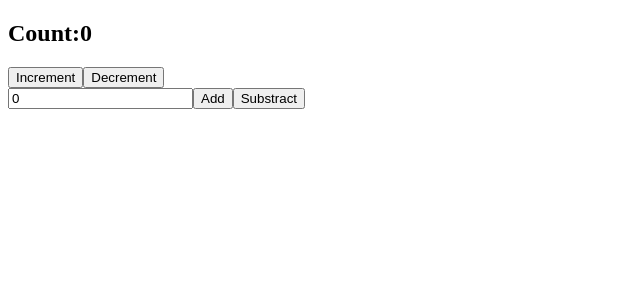
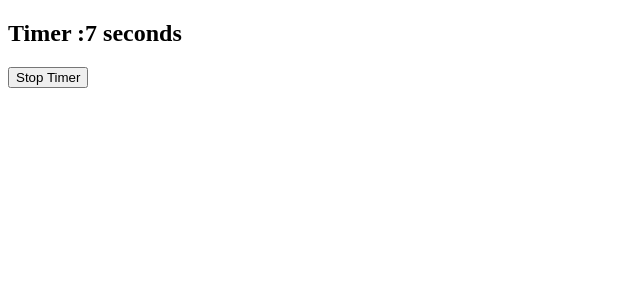
Before and after one commit to shyam888-git/React-js-30-days-challanges, a React (Vite) app in the folder react-js-19/: page / in a window 1280 px wide. Shown: the top 300 px of the page, without its empty margins (0-640 px from the left). Built offline with nearby package versions, Linux system fonts and the light colour scheme.

Commit message:
feat(feature): useRef in react js

```diff
--- /dev/null
+++ b/react-js-19/src/02.React Hook/6.useRef/components/Timer.tsx
@@ -0,0 +1,24 @@
+import { useEffect, useRef, useState } from "react"
+
+export const Timer = () => {
+    const [count, setCount] = useState(0);
+    const intervalRef = useRef<any>(null);
+
+    useEffect(() => {
+        intervalRef.current = setInterval(() => {
+            setCount((prveCount) => prveCount + 1);
+        }, 1000);
+
+        return () => {
+            clearInterval(intervalRef.current);
+        };
+
+    }, []);
+
+    return (
+        <>
+            <h2>Timer :{count} seconds</h2>
+            <button onClick={() => clearInterval(intervalRef.current)}>Stop Timer</button>
+        </>
+    )
+}
--- a/react-js-19/src/App.tsx
+++ b/react-js-19/src/App.tsx
@@ -1,5 +1,5 @@
 
-import { Counter } from './02.React Hook/5.useReducer/components/Counter'
+import { Timer } from './02.React Hook/6.useRef/components/Timer'
 import './App.css'
 function App() {
 
@@ -9,7 +9,9 @@ function App() {
             {/* <Profile /> */}
             {/* <ShoppingList /> */}
             {/* <CopyContent /> */}
-            <Counter />
+            {/* <Counter /> */}
+            {/* <FocusInput /> */}
+            <Timer />
         </>
     )
 }
```
Also changed, not shown: react-js-19/src/02.React Hook/6.useRef/components/FocusInput.tsx (added, +19 -0 lines), react-js-19/src/02.React Hook/6.useRef/App.tsx (added), react-js-19/src/02.React Hook/6.useRef/Readme.md (added).
